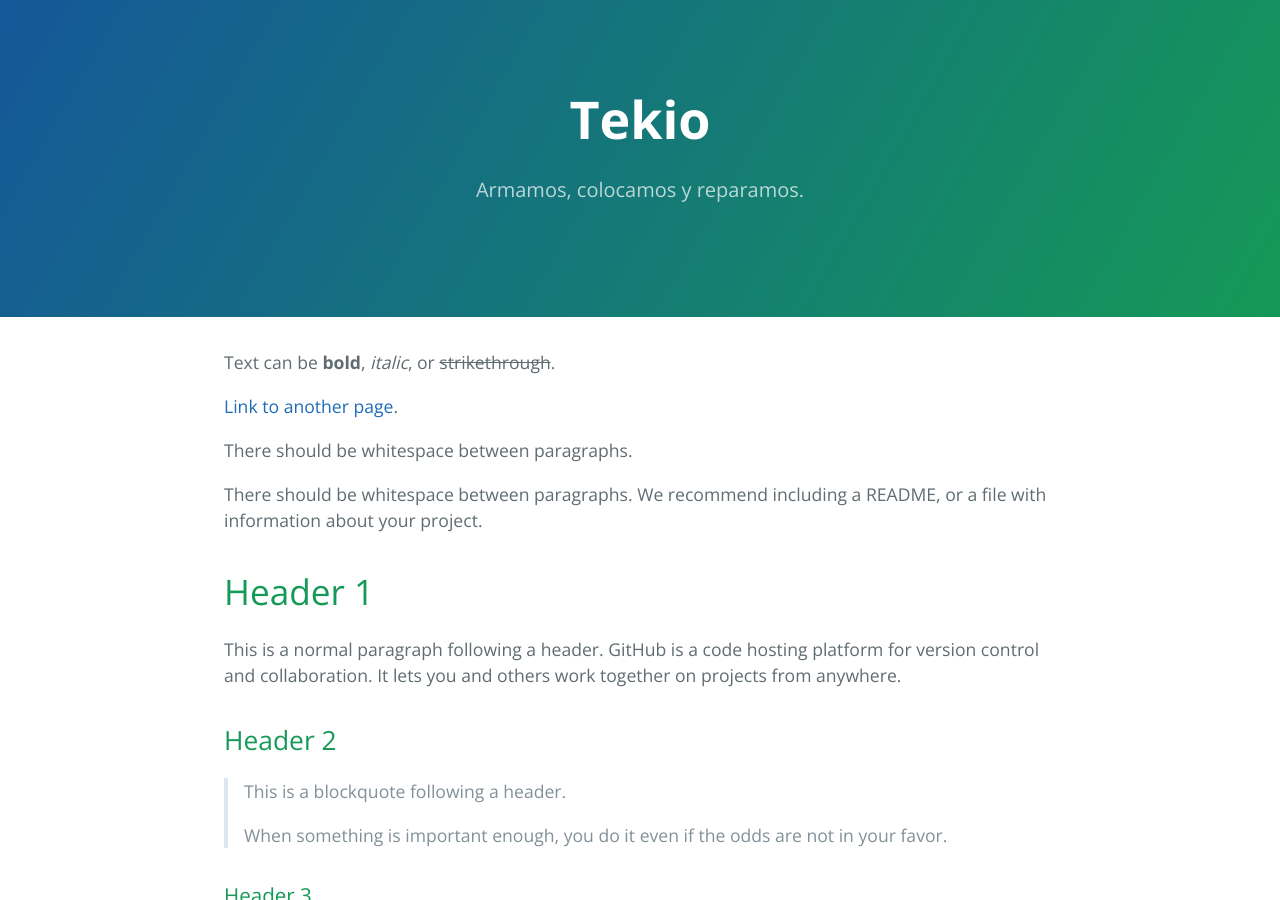
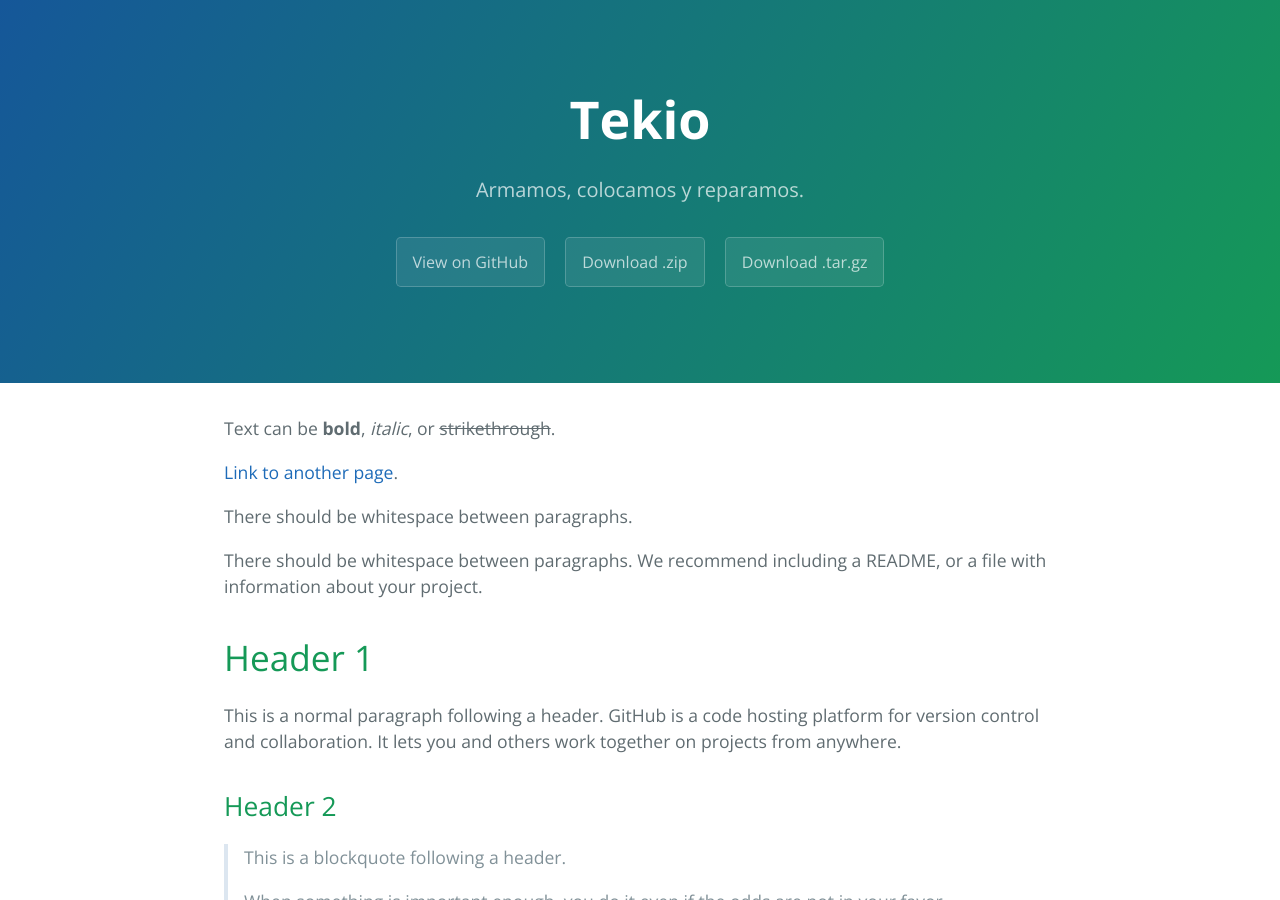
Before and after one commit to rulocastellanos/raucastellanos2.github.io, a Jekyll site: the page built from index.md, in a window 1280 px wide and 900 px high. Built offline with Jekyll 4.4.1, drawn with Linux system fonts in a browser that asks for light colours; some of the changed text lies outside the part shown.

Commit message:
Update default.html

```diff
--- a/_layouts/default.html
+++ b/_layouts/default.html
@@ -18,17 +18,17 @@
     <header class="page-header" role="banner">
       <h1 class="project-name">{{ page.title | default: site.title | default: site.github.repository_name }}</h1>
       <h2 class="project-tagline">{{ page.description | default: site.description | default: site.github.project_tagline }}</h2>
+      {% if site.github.is_project_page %}
+        <a href="{{ site.github.repository_url }}" class="btn">View on GitHub</a>
+      {% endif %}
+      {% if site.show_downloads %}
+        <a href="{{ site.github.zip_url }}" class="btn">Download .zip</a>
+        <a href="{{ site.github.tar_url }}" class="btn">Download .tar.gz</a>
+      {% endif %}
     </header>
 
     <main id="content" class="main-content" role="main">
       {{ content }}
-
-      <!-- Botón centrado -->
-      <div style="text-align: center; margin-top: 40px;">
-        <a href="https://google.com" class="btn" style="display: inline-block; padding: 10px 20px; font-size: 18px; text-decoration: none; background-color: #157878; color: white; border-radius: 5px;">
-          Llena el formulario para empezar
-        </a>
-      </div>
 
       <footer class="site-footer">
         {% if site.github.is_project_page %}
```
